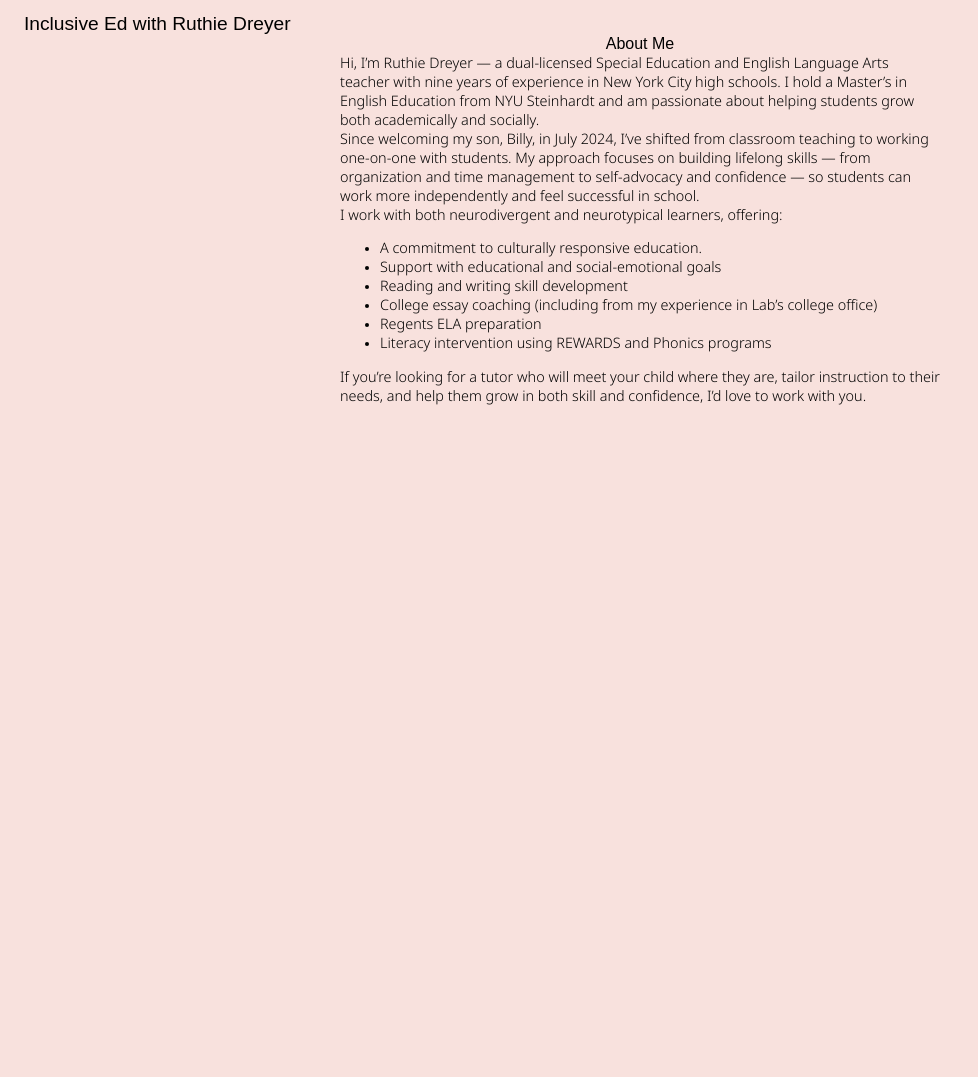
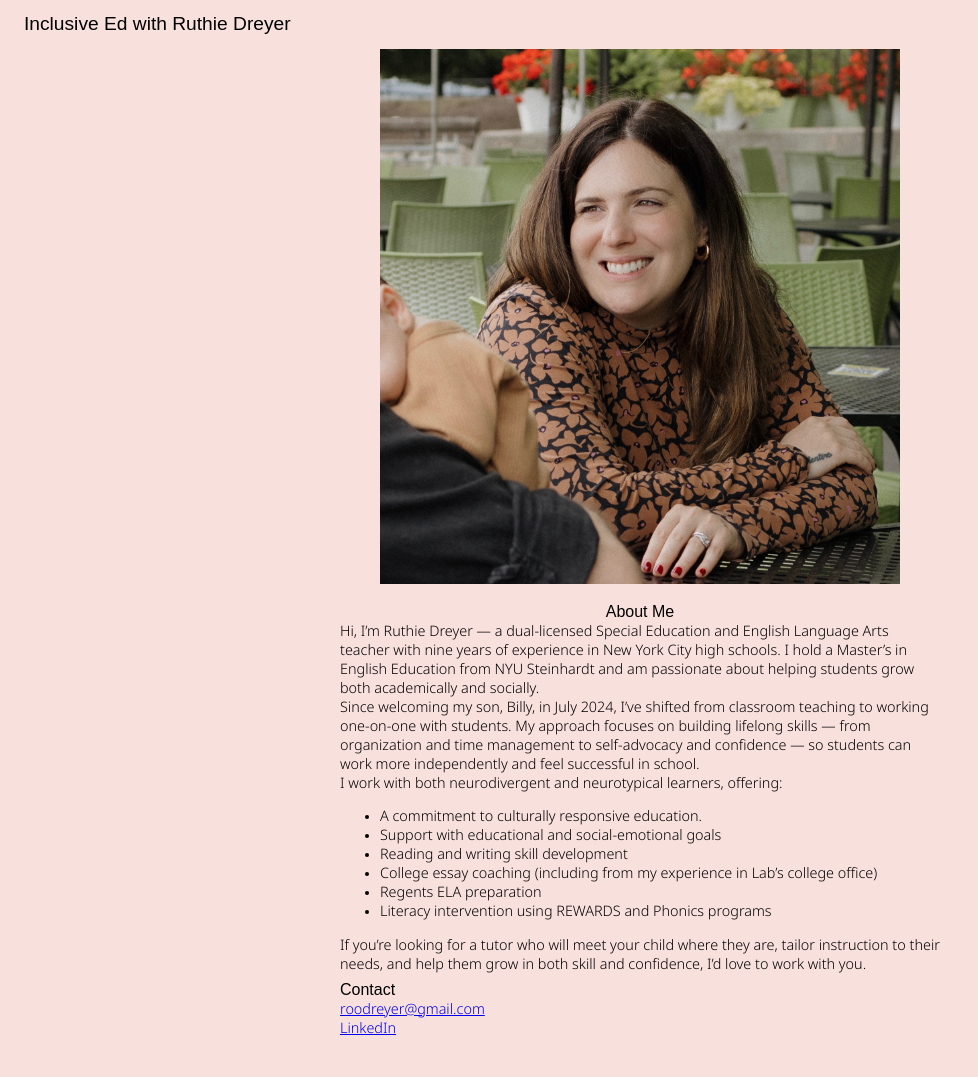
Before and after one commit to JamesLeggero/ieg, a Jekyll site: the page built from docs/index.html, in a window 1280 px wide. Shown: the whole page, without its empty margins (0-978 px from the left). Built offline with Jekyll 4.4.1, drawn with Linux system fonts in a browser that asks for light colours; some web fonts are replaced; before the commit the page ends 900 px from its top, so only the background shows below that.

Commit message:
image and contact

```diff
--- /dev/null
+++ b/docs/_includes/contact.md
@@ -0,0 +1,5 @@
+## Contact
+
+[roodreyer@gmail.com](mailto:roodreyer@gmail.com)
+
+[LinkedIn](https://www.linkedin.com/in/ruth-dreyer-150185111/)
--- /dev/null
+++ b/docs/_includes/ruthie-image.html
@@ -0,0 +1,4 @@
+<figure>
+    <img src="{{ "/assets/images/ruthie-dreyer.jpeg" | relative_url }}" alt="Description" style="width: 100%;">
+
+</figure>
--- a/docs/_layouts/default.html
+++ b/docs/_layouts/default.html
@@ -2,7 +2,6 @@
 <html>
  {% include head.html %}
   <body>
-    <!-- {% include navigation.html %} -->
     {{ content }}
   </body>
 </html>
--- a/docs/_sass/main.scss
+++ b/docs/_sass/main.scss
@@ -45,3 +45,7 @@ p {
   padding: 0px 32px 32px;
   max-width: 600px;
 }
+
+#contact {
+  margin: 8px 0 0;
+}
--- a/docs/index.html
+++ b/docs/index.html
@@ -4,6 +4,11 @@ title: Home
 ---
 <h1>Inclusive Ed with Ruthie Dreyer</h1>
 <div id="mainpage">
+    {% include ruthie-image.html %}
     {% capture bio %}{% include bio.md %}{% endcapture %}
   {{ bio | markdownify }}
+  <div id="contact">
+{% capture contact %}{% include contact.md %}{% endcapture %}
+  {{ contact | markdownify }}
+  </div>
 </div>
```
Also changed, not shown: docs/assets/images/ruthie-dreyer.jpeg (added).
